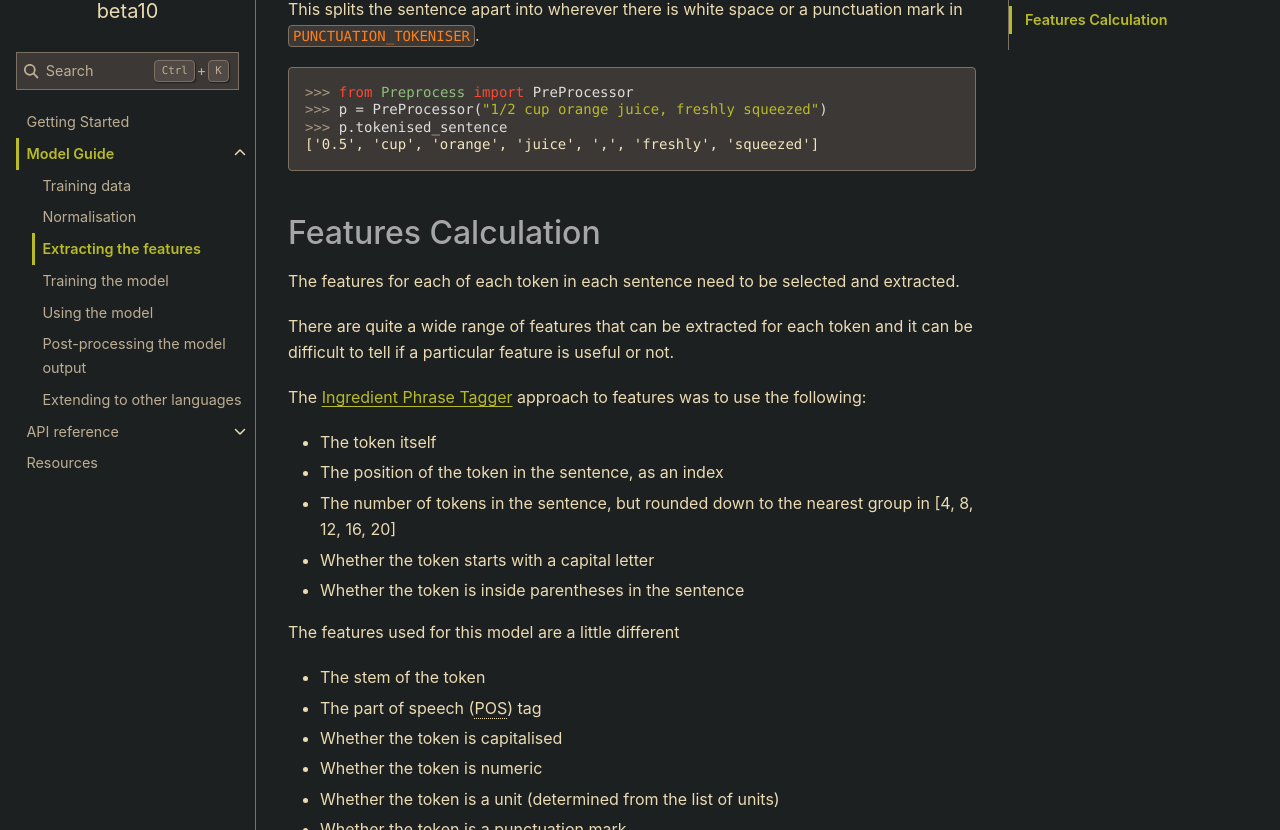
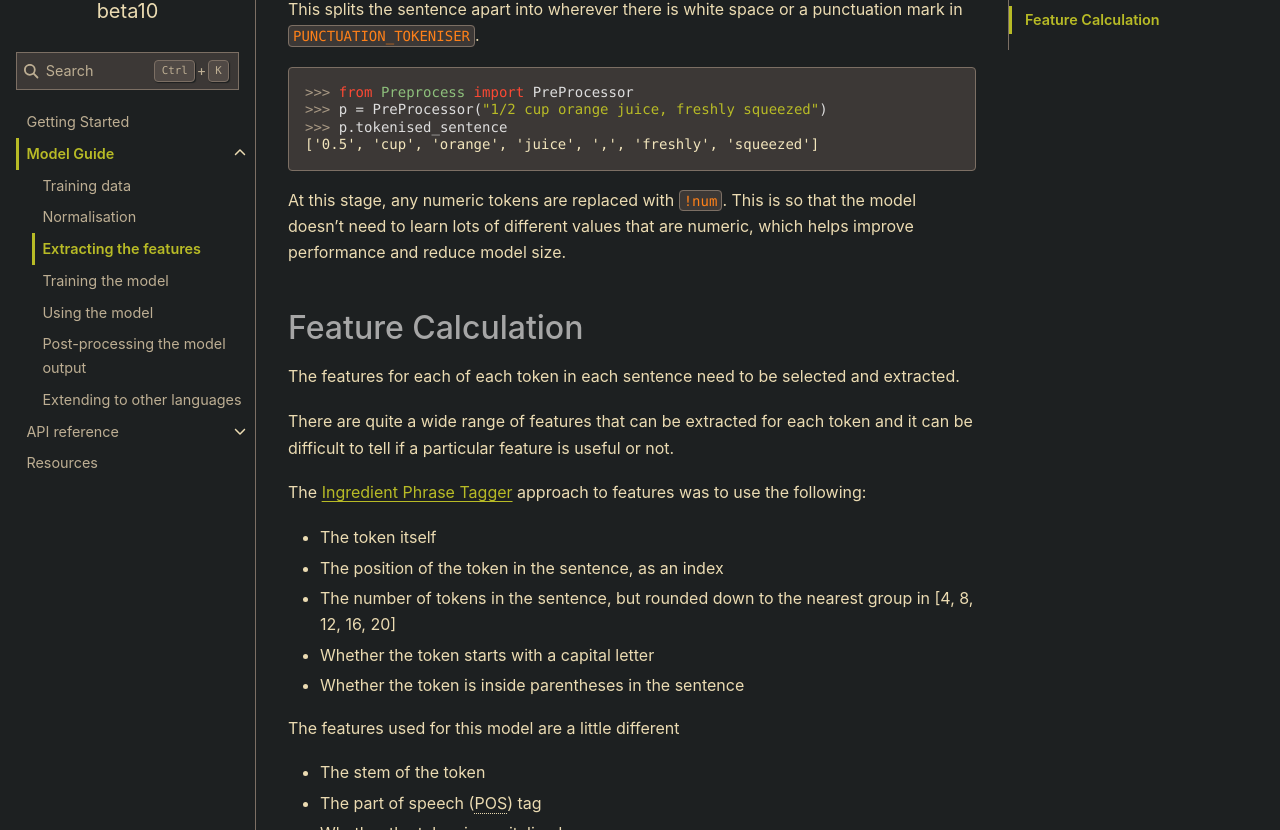
Before and after one commit to strangetom/ingredient-parser, a Sphinx documentation site: the page built from docs/source/guide/features.rst, in a window 1280 px wide and 900 px high, scrolled down 462 px, cut to the strip 70-900 px from the top of the window. Built offline with Sphinx 7.4.7 and the Sphinx Book theme 1.1.4, drawn with Linux system fonts in a browser that asks for light colours.

Commit message:
Bugfix: Correct errors in docs

```diff
--- a/docs/source/guide/features.rst
+++ b/docs/source/guide/features.rst
@@ -24,8 +24,10 @@ This splits the sentence apart into wherever there is white space or a punctuati
     >>> p.tokenised_sentence
     ['0.5', 'cup', 'orange', 'juice', ',', 'freshly', 'squeezed']
 
-Features Calculation
-^^^^^^^^^^^^^^^^^^^^
+At this stage, any numeric tokens are replaced with ``!num``. This is so that the model doesn't need to learn lots of different values that are numeric, which helps improve performance and reduce model size.
+
+Feature Calculation
+^^^^^^^^^^^^^^^^^^^
 
 The features for each of each token in each sentence need to be selected and extracted.
 
--- a/docs/source/start/index.rst
+++ b/docs/source/start/index.rst
@@ -87,7 +87,7 @@ The returned :class:`ParsedIngredient <ingredient_parser.dataclasses.ParsedIngre
 +-----------------+----------------------------------------------------------------------------------------------------------------------------------------------------------------------+
 | **size**        | A size modifier for the ingredient, such as small or large, or ``None``.                                                                                             |
 |                 |                                                                                                                                                                      |
-|                 | This size modifier only applies to the ingredient, not the unit. For example, *1 large pinch of salt* would have the unit as *large pinch* and size of ``None``.    |
+|                 | This size modifier only applies to the ingredient, not the unit. For example, *1 large pinch of salt* would have the unit as *large pinch* and size of ``None``.     |
 +-----------------+----------------------------------------------------------------------------------------------------------------------------------------------------------------------+
 | **amount**      | The amounts parsed from the sentence. Each amount has a quantity and a unit, plus optional flags indicating if the amount is approximate or is for a singular item.  |
 |                 |                                                                                                                                                                      |
```
